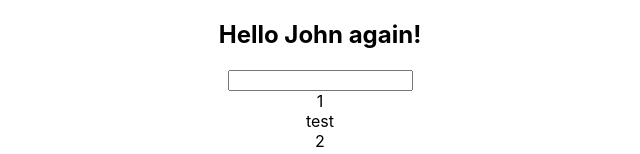
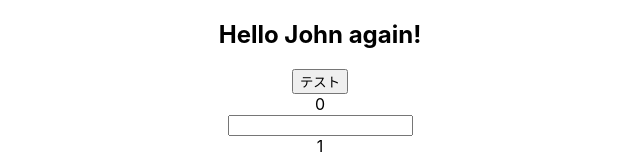
Before and after one commit to tmo-taka/app, a React (Create React App) app: page / in a window 1280 px wide. Shown: the part 417-571 px from the top of the page, without its empty margins (320-960 px from the left). Built offline with nearby package versions, Linux system fonts and the light colour scheme; no server answers.

Commit message:
reduxを入れた

```diff
--- a/package.json
+++ b/package.json
@@ -14,7 +14,10 @@
     "graphql": "^16.9.0",
     "react": "^18.3.1",
     "react-dom": "^18.3.1",
+    "react-redux": "^9.1.2",
     "react-scripts": "5.0.1",
+    "redux": "^5.0.1",
+    "redux-thunk": "^3.1.0",
     "typescript": "^4.9.5",
     "web-vitals": "^2.1.4"
   },
--- a/src/App.tsx
+++ b/src/App.tsx
@@ -9,10 +9,17 @@ import { Component1 } from './components/NestedContext';
 import { ReducerTest } from './components/Reducer';
 import { Form } from './components/TanstackForm';
 import { BrowserRouter, Routes, Route } from "react-router-dom";
+import { useDispatch, useSelector } from 'react-redux';
+import { increment, decrement } from './actions';
+import { type RootState } from './reducers';
+
 
 function App() {
+  const counter = useSelector((state: RootState) => state.counter.value);
   const [text, setText] = useState('');
   const count = useRef(0);
+
+  const dispatch = useDispatch();
 
   useEffect(() => {
     count.current++;
@@ -22,6 +29,10 @@ function App() {
     console.log('hai');
     const newText = event.target.value;
     setText(newText)
+  }
+
+  const handleClick = ():void => {
+    dispatch(increment())
   }
 
   return (
@@ -37,6 +48,8 @@ function App() {
         <Navigation />
         <Form />
         <Component1 />
+        <button onClick={handleClick}>テスト</button>
+        <div>{counter}</div>
         <input type="text" onChange={inputText} value={text}/>
         <div>{text}</div>
         <ReducerTest />
--- /dev/null
+++ b/src/actions/index.ts
@@ -0,0 +1,17 @@
+export const INCREMENT = 'INCREMENT'
+export const DECREMENT = 'DECREMENT'
+
+// 下記のINCREMENTとDECREMENTでは書き方が違うが、
+// 上はリファクタリングが行われているだけで意味は同じ
+// またactionを定義してreturnする関数をアクションクリエイターという
+export const increment = () => ({
+    type: INCREMENT
+})
+
+export const decrement = () => ({
+    type: DECREMENT
+})
+
+export type Action = {
+    type: typeof INCREMENT | typeof DECREMENT
+}
--- a/src/index.tsx
+++ b/src/index.tsx
@@ -3,13 +3,21 @@ import ReactDOM from 'react-dom/client';
 import './index.css';
 import App from './App';
 import reportWebVitals from './reportWebVitals';
+import { Provider } from 'react-redux';
+import { rootReducer } from './reducers'
+import { createStore, applyMiddleware } from 'redux';
 
 const root = ReactDOM.createRoot(
   document.getElementById('root') as HTMLElement
 );
+
+const store = createStore(rootReducer)
+
 root.render(
   <React.StrictMode>
-    <App />
+    <Provider store={store}>
+      <App />
+    </Provider>
   </React.StrictMode>
 );
 
--- /dev/null
+++ b/src/reducers/counter.ts
@@ -0,0 +1,15 @@
+import { INCREMENT, DECREMENT, type Action } from '../actions'
+
+const initialState = { value: 0 }
+
+export default (state = initialState, action: Action) => {
+    // eslint-disable-next-line default-case
+    switch(action.type) {
+        case INCREMENT:
+            return { value: state.value + 1 }
+        case DECREMENT:
+            return { value: state.value - 1 }
+        default:
+            return state
+    }
+}
--- /dev/null
+++ b/src/reducers/index.ts
@@ -0,0 +1,6 @@
+import { combineReducers } from 'redux'
+import counter from './counter'
+
+export const rootReducer =  combineReducers({ counter })
+
+export type RootState = ReturnType<typeof rootReducer>;
```
Also changed, not shown: 1 other file (tests, documents, lock files or other folders).
